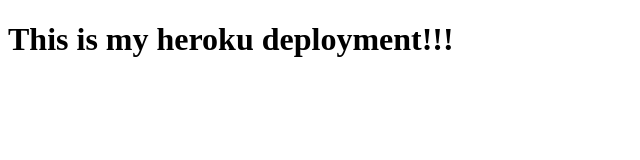
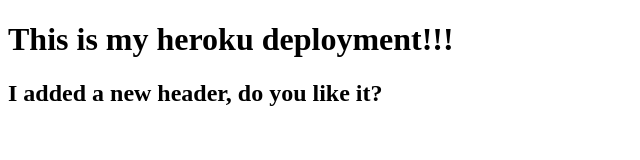
Before and after one commit to Megruh/deployment-demo, a website: page index.html in a window 1280 px wide. Shown: the whole page, without its empty margins (0-640 px from the left). Drawn offline with Linux system fonts and the light colour scheme.

Commit message:
added h2

```diff
--- a/index.html
+++ b/index.html
@@ -8,5 +8,6 @@
 </head>
 <body>
   <h1>This is my heroku deployment!!!</h1>
+  <h2>I added a new header, do you like it?</h2>
 </body>
 </html>
```
